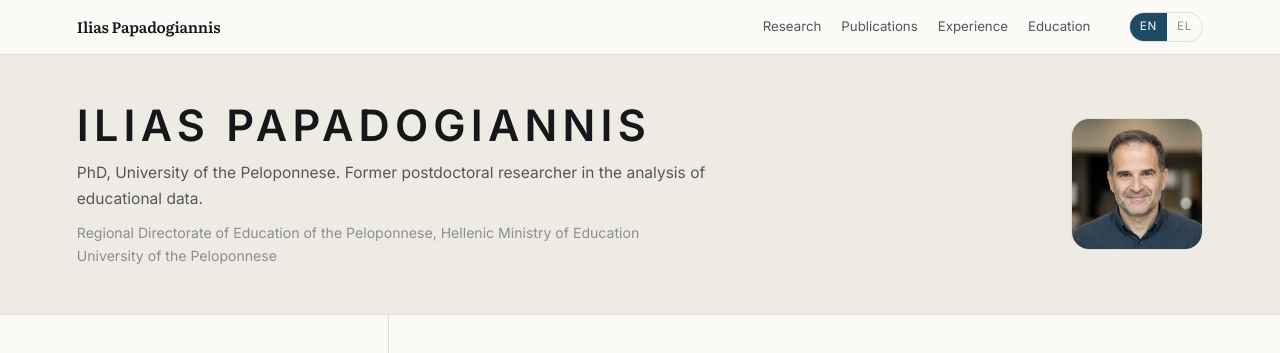
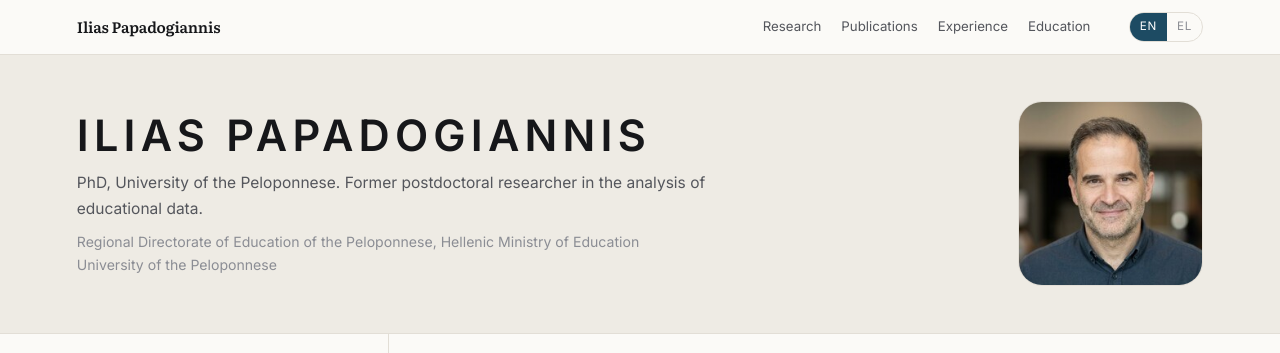
Before and after one commit to hpapadogiannis/cv, a plain HTML site: page index.html in a window 1280 px wide. Shown: the top 353 px of the page. Drawn offline with Linux system fonts and the light colour scheme.

Commit message:
Update portrait dimensions and border radius

```diff
--- a/index.html
+++ b/index.html
@@ -60,7 +60,7 @@ h1{
 .affil{font-size:.88rem; color:var(--fg-3); margin:.55rem 0 0}
 .affil span{display:block}
 .portrait{
-  flex:none; width:132px; height:132px; border-radius:18px; overflow:hidden;
+  flex:none; width:185px; height:185px; border-radius:24px; overflow:hidden;
   background:var(--accent-soft); display:grid; place-items:center; border:1px solid var(--rule);
 }
 .portrait img{width:100%; height:100%; object-fit:cover; display:block}
```
